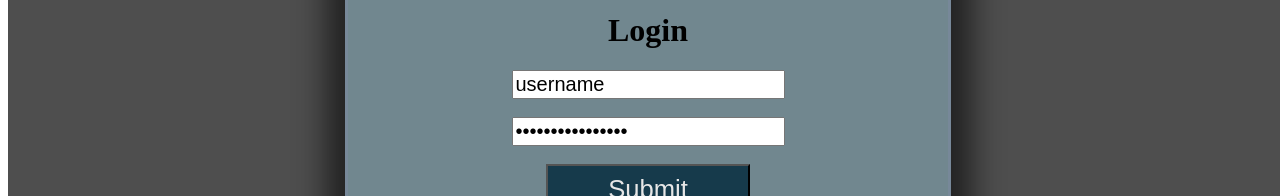
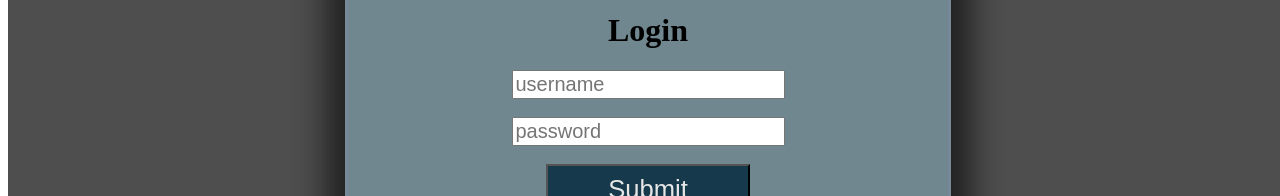
Before and after one commit to GoblinsEye/Josh-Sexton-login-ui-with-flexbox, a plain HTML site: page final_draft/3rdDraft.html in a window 1280 px wide. Shown: the part 305-501 px from the top of the page. Drawn offline with Linux system fonts and the light colour scheme.

Commit message:
fixed placeholder issue

```diff
--- a/final_draft/3rdDraft.html
+++ b/final_draft/3rdDraft.html
@@ -15,8 +15,8 @@
         <div class="loginCard">
             <form class="loginForm">
                 <h1 id="loginTitle">Login</h1>
-                <input type=text id="uName" name="uName" value="username"><br>
-                <input type=password id="pWord" name="pWord" value="passwordgoeshere"><br>
+                <input type=text id="uName" name="uName" placeholder="username"><br>
+                <input type=password id="pWord" name="pWord" placeholder="password"><br>
                 <input type="submit" id="submit" value="Submit">
             </form>
         </div>
```
